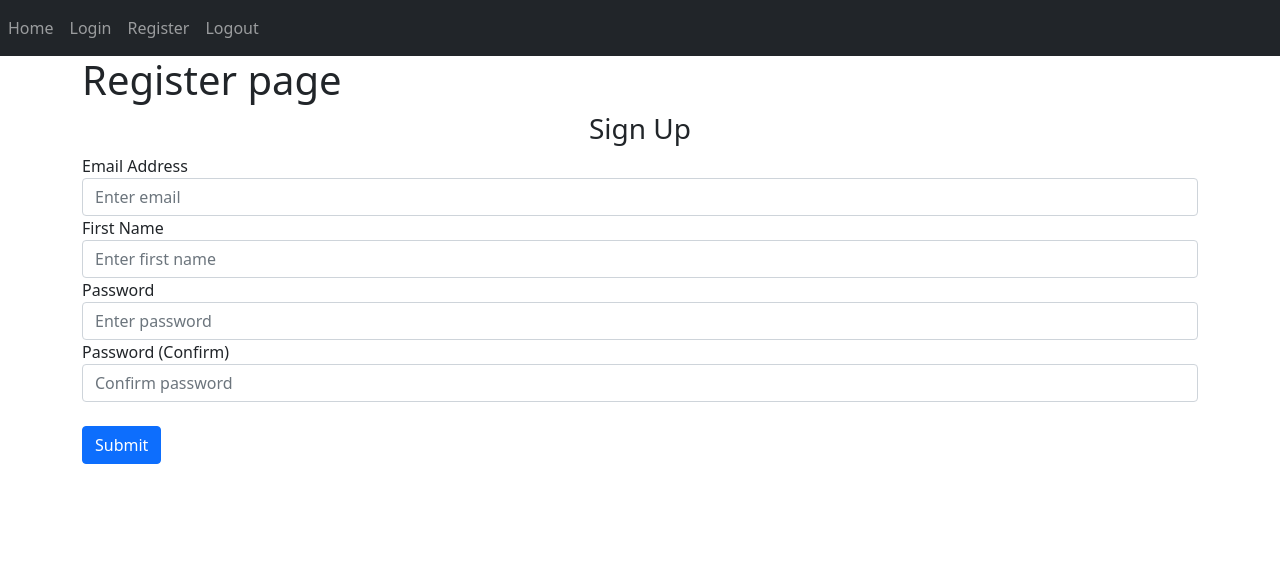
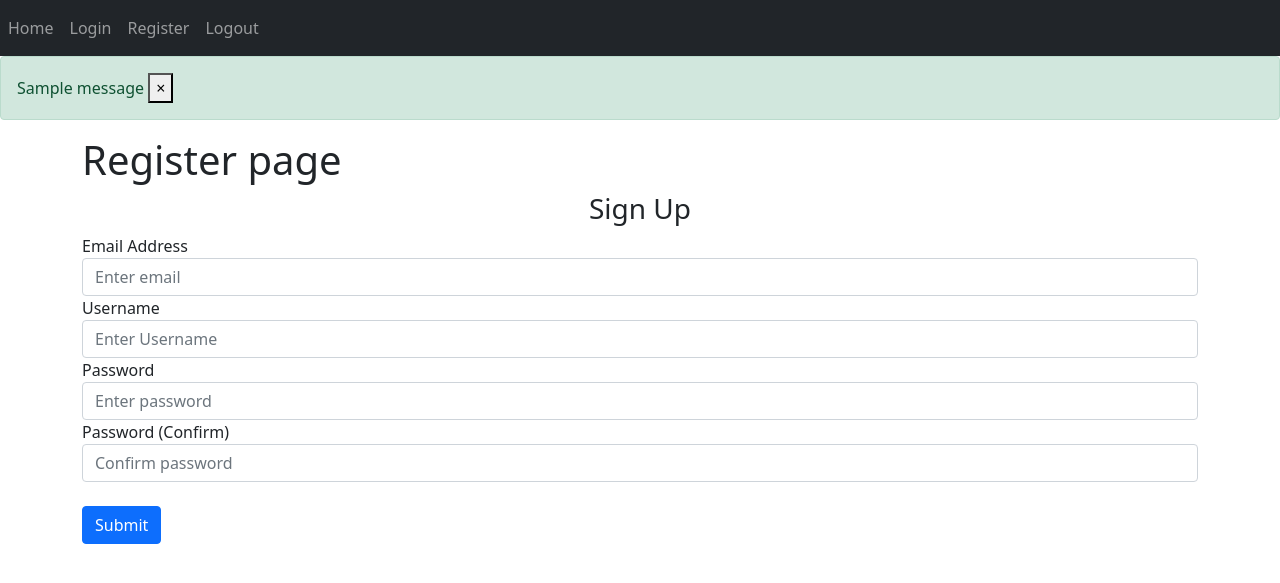
Before and after one commit to JulieYego/venv, a Flask app: page /register in a window 1280 px wide. Shown: the top 583 px of the page. Run offline with Flask 2, Linux system fonts and the light colour scheme; one stand-in notice (Sample message) is shown; some libraries are stand-ins or nearby versions.

Commit message:
message_flashing

```diff
--- a/flask_j/website/__init__.py
+++ b/flask_j/website/__init__.py
@@ -1,4 +1,8 @@
 from flask import Flask
+from flask_sqlalchemy import SQLAlchemy
+
+db = SQLAlchemy()
+DB_NAME = "database.db"
 
 
 def create_app():
--- a/flask_j/website/auth.py
+++ b/flask_j/website/auth.py
@@ -1,18 +1,35 @@
 # store routes for authentication
-from flask import Blueprint, render_template
+from flask import Blueprint, render_template, request, flash
 
 auth = Blueprint('auth', __name__)
 
 
-@auth.route('login')
+@auth.route('login', methods=['GET', 'POST'])
 def login():
-    # return render_template('login.html')
     return render_template('login.html', ship='Wilmon')
 
 
-@auth.route("/register")
+@auth.route("/register", methods=['GET', 'POST'])
 def register():
-    # return render_template('register.html')
+    if request.method == 'POST':
+        email = request.form.get('email')
+        username = request.form.get('username')
+        password = request.form.get('password')
+        confirm_password = request.form.get('confirm_password')
+
+        # check if information is valid
+        if len(email) < 4:
+            flash('Email must be greater than 3 characters', category='error')
+        elif len(username) < 2:
+            flash('Username must be greater than 1 character', category='error')
+        elif password != confirm_password:
+            flash('Passwords don\'t match', category='error')
+        elif len(password) < 7:
+            flash('Password must be atleast 7 characters', category='error')
+        else:
+            # add user to db
+            flash('Account created!', category='success')
+
     return render_template('register.html')
 
 
--- a/flask_j/website/templates/layout.html
+++ b/flask_j/website/templates/layout.html
@@ -27,6 +27,28 @@
           </div>
         </div>
       </nav>
+
+      {% with messages = get_flashed_messages(with_categories=true) %}
+        {% if messages %}
+          {% for category, message in messages %}
+            {% if category == 'error' %}
+              <div class="alert alert-danger alter-dismissable fade show" role="alert">
+                {{ message }}
+                <button type="button" class="close" data-dismiss="alert">
+                  <span aria-hidden="true">&times;</span>
+                </button>
+              </div>
+              {% else %}
+                <div class="alert alert-success alter-dismissable fade show" role="alert">
+                  {{ message }}
+                  <button type="button" class="close" data-dismiss="alert">
+                    <span aria-hidden="true">&times;</span>
+                  </button>
+                </div>
+            {% endif %}
+          {% endfor %}
+        {% endif %}
+      {% endwith %}
       <div class = "container">
         {% block content %}
         {% endblock content %}
--- a/flask_j/website/templates/login.html
+++ b/flask_j/website/templates/login.html
@@ -12,7 +12,7 @@
           <label for = "password">Password</label>
           <input type = "password" class = "form-control" id = "password" name = "password" placeholder = "Enter password"/>
         </div>
-        <br />
+        <br/>
         <button type = "submit" class = "btn btn-primary">Login</button>
       </form>
 {% endblock content %}
--- a/flask_j/website/templates/register.html
+++ b/flask_j/website/templates/register.html
@@ -9,18 +9,18 @@
           <input type = "email" class = "form-control" id = "email" name = "email" placeholder = "Enter email"/>
         </div>
         <div class = "form-group">
-          <label for = "firstName">First Name</label>
-          <input type = "text" class = "form-control" id = "firstName" name = "firstName" placeholder = "Enter first name"/>
+          <label for = "username">Username</label>
+          <input type = "text" class = "form-control" id = "username" name = "username" placeholder = "Enter Username"/>
         </div>
         <div class = "form-group">
-          <label for = "password1">Password</label>
-          <input type = "password" class = "form-control" id = "password1" name = "password1" placeholder = "Enter password"/>
+          <label for = "password">Password</label>
+          <input type = "password" class = "form-control" id = "password" name = "password" placeholder = "Enter password"/>
         </div>
         <div class = "form-group">
-          <label for = "password2">Password (Confirm)</label>
-          <input type = "password" class = "form-control" id = "password2" name = "password2" placeholder = "Confirm password"/>
+          <label for = "confirm_password">Password (Confirm)</label>
+          <input type = "password" class = "form-control" id = "confirm_password" name = "confirm_password" placeholder = "Confirm password"/>
         </div>
-        <br />
+        <br/>
         <button type = "submit" class = "btn btn-primary">Submit</button>
       </form>
 {% endblock content %}
```
